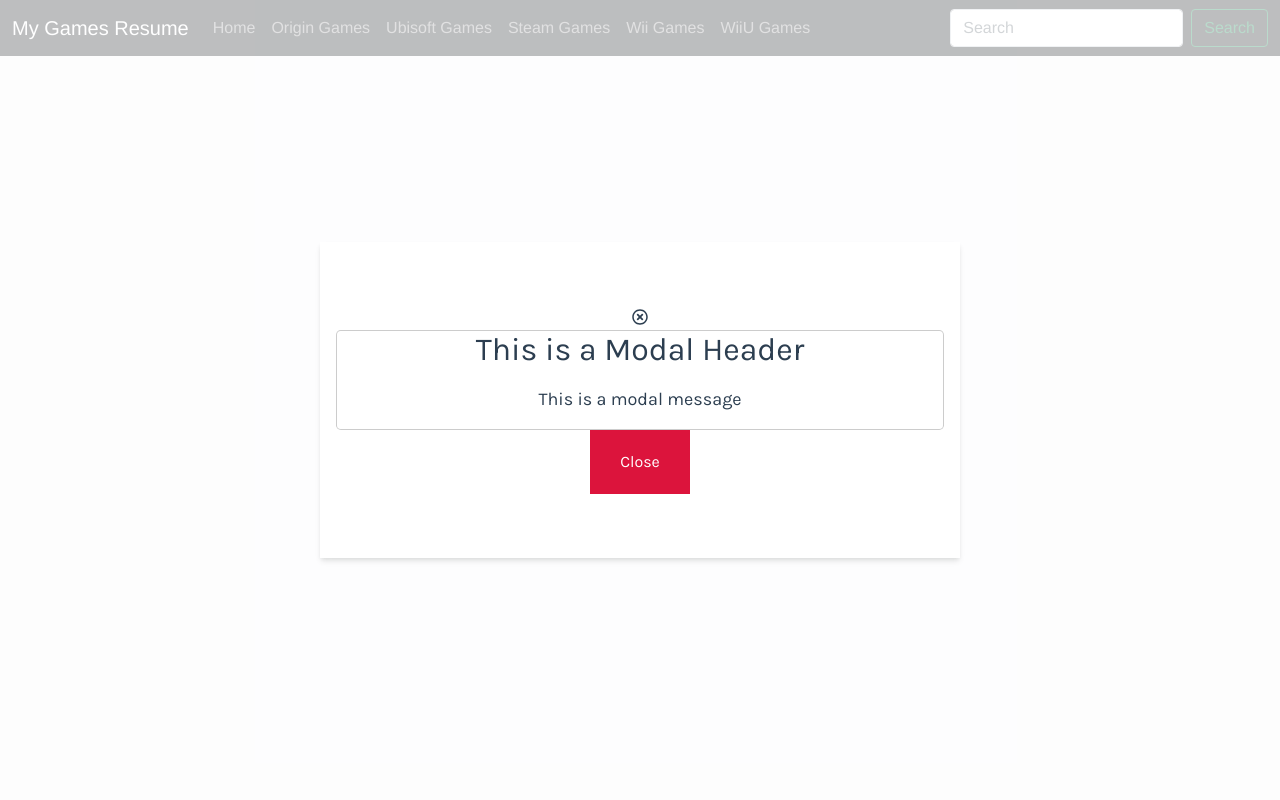
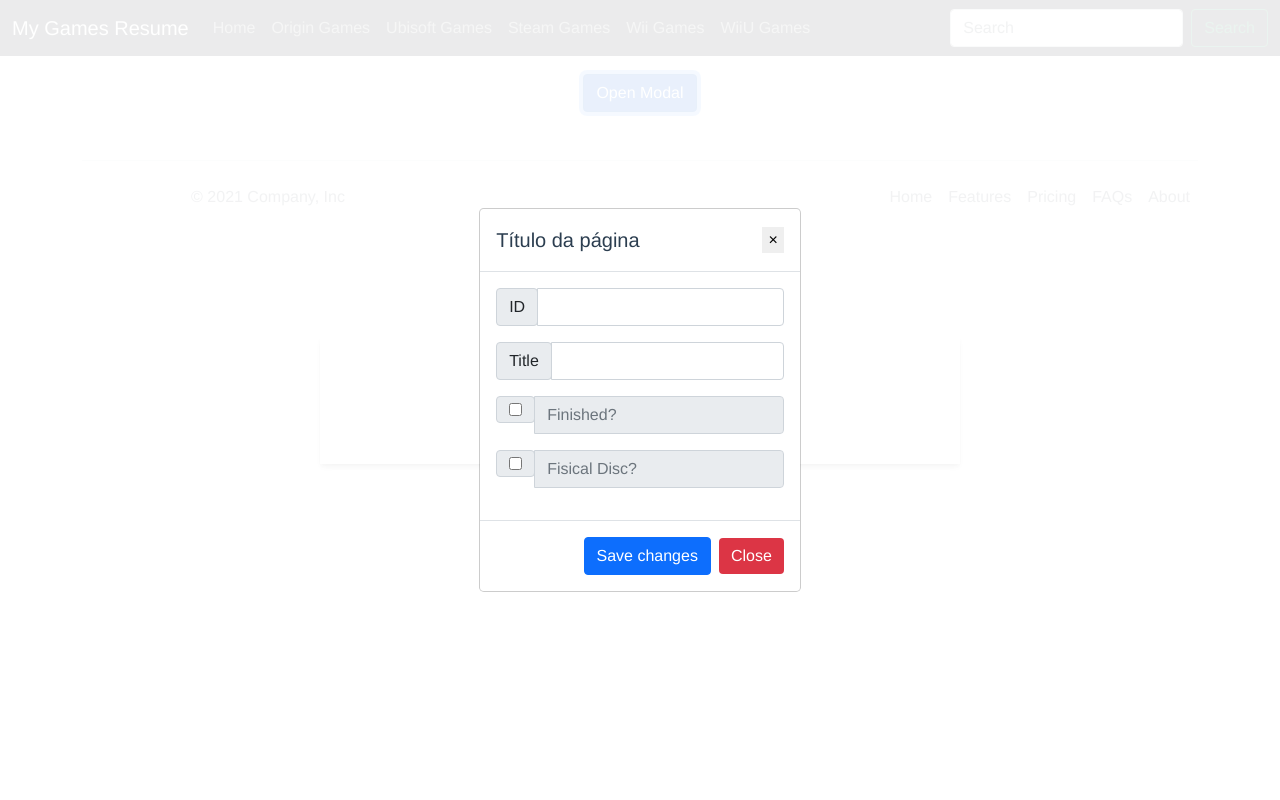
Before and after one commit to ahfeeeh/game-resume-frontend, a Vue app: page /sandbox in a window 1280 px wide. Both pictures are taken after a click on the button "Open Modal". Shown: the top 800 px of the page. Built offline with nearby package versions, Linux system fonts and the light colour scheme.

Commit message:
fixed modal

```diff
--- a/src/components/Modal.vue
+++ b/src/components/Modal.vue
@@ -3,10 +3,32 @@
     <div v-show="modalActive" class="modal">
       <transition name="modal-animation-inner">
         <div v-show="modalActive" class="modal-inner">
-          <i @click="close" class="far fa-times-circle"></i>
-          <!-- Modal Content -->
-          <slot />
-          <button @click="close" type="button">Close</button>
+
+          <div class="modal" tabindex="-1" role="dialog">
+              <div class="modal-dialog" role="document">
+                <div class="modal-content">
+                  <div class="modal-header">
+                    <h5 class="modal-title">
+                      <!-- Modal Title -->
+                      <slot name="modal-header" />
+                    </h5>
+                    <button type="button" @click="close" class="close" data-dismiss="modal" aria-label="Close">
+                      <span aria-hidden="true">&times;</span>
+                    </button>
+                  </div>
+                  <div class="modal-body">
+                    <!-- Modal Content -->
+                    <slot name="modal-content" />
+                  </div>
+                  <div class="modal-footer">
+                    <!-- Modal Footer -->
+                    <slot name="modal-footer" />
+                    <button @click="close" type="button" class="btn btn-danger" data-dismiss="modal">Close</button>
+                  </div>
+                </div>
+              </div>
+            </div>
+
         </div>
       </transition>
     </div>
@@ -73,14 +95,14 @@ export default {
 	cursor: pointer;
 }
  .modal .modal-inner i:hover {
-	color: crimson;
+	/*color: crimson;*/
 }
  .modal .modal-inner button {
-	padding: 20px 30px;
+	/*padding: 20px 30px;*/
 	border: none;
-	font-size: 16px;
-	background-color: crimson;
-	color: #fff;
+	/*font-size: 16px;*/
+	/*background-color: crimson;
+	color: #fff;*/
 	cursor: pointer;
 }
 
--- a/src/views/SandBox.vue
+++ b/src/views/SandBox.vue
@@ -2,12 +2,51 @@
 <div class="container py-4" style="margin-top:50px">
     <div class="home">
     <Modal @close="toggleModal" :modalActive="modalActive">
-      <div class="modal-content">
-        <h1>This is a Modal Header</h1>
-        <p>This is a modal message</p>
-      </div>
+        <template v-slot:modal-header>
+            Título da página
+        </template>
+
+
+        <template v-slot:modal-content>
+            <div class="input-group mb-3  input-group-md">
+                <div class="input-group-prepend">
+                    <span class="input-group-text" id="basic-addon3">ID</span>
+                </div>
+                <input type="text" class="form-control" id="basic-url" aria-describedby="basic-addon3">
+            </div>
+            <div class="input-group mb-3  input-group-md">
+                <div class="input-group-prepend">
+                    <span class="input-group-text" id="basic-addon3">Title</span>
+                </div>
+                <input type="text" class="form-control" id="basic-url" aria-describedby="basic-addon3">
+            </div>
+            <div class="input-group mb-3">
+            <div class="input-group-prepend">
+                <div class="input-group-text">
+                <input type="checkbox" aria-label="Checkbox for following text input">
+                </div>
+            </div>
+            <input type="text" class="form-control" aria-label="Text input with checkbox" readonly placeholder="Finished?">
+            </div>
+
+            <div class="input-group mb-3">
+            <div class="input-group-prepend">
+                <div class="input-group-text">
+                <input type="checkbox" aria-label="Checkbox for following text input">
+                </div>
+            </div>
+            <input type="text" class="form-control" aria-label="Text input with checkbox" readonly placeholder="Fisical Disc?">
+            </div>
+        </template>
+
+
+        <template v-slot:modal-footer>
+            <button type="button" class="btn btn-primary">Save changes</button>
+        </template>
+
+
     </Modal>
-    <button @click="toggleModal" type="button">Open Modal</button>
+    <button @click="toggleModal" type="button" class="btn btn-primary">Open Modal</button>
   </div>
 </div>
 </template>
@@ -34,23 +73,23 @@ export default {
 
 <style scoped>
 @import url("https://fonts.googleapis.com/css2?family=Karla:wght@300;400&display=swap");
- * {
+/* * {
 	margin: 0;
 	padding: 0;
 	box-sizing: border-box;
 	font-family: "Karla", sans-serif;
-}
- button {
+}*/
+/* button {
 	padding: 20px 30px;
 	border: none;
 	font-size: 16px;
 	background-color: crimson;
 	color: #fff;
 	cursor: pointer;
-}
-
+}*/
+ /*
 .home {
-	/*background-color: rgba(0, 176, 234, 0.5);*/
+	background-color: rgba(0, 176, 234, 0.5);
 	height: 100vh;
 	display: flex;
 	justify-content: center;
@@ -69,5 +108,5 @@ export default {
  .home .modal-content p {
 	font-size: 18px;
 }
-
+ */
 </style>
```
